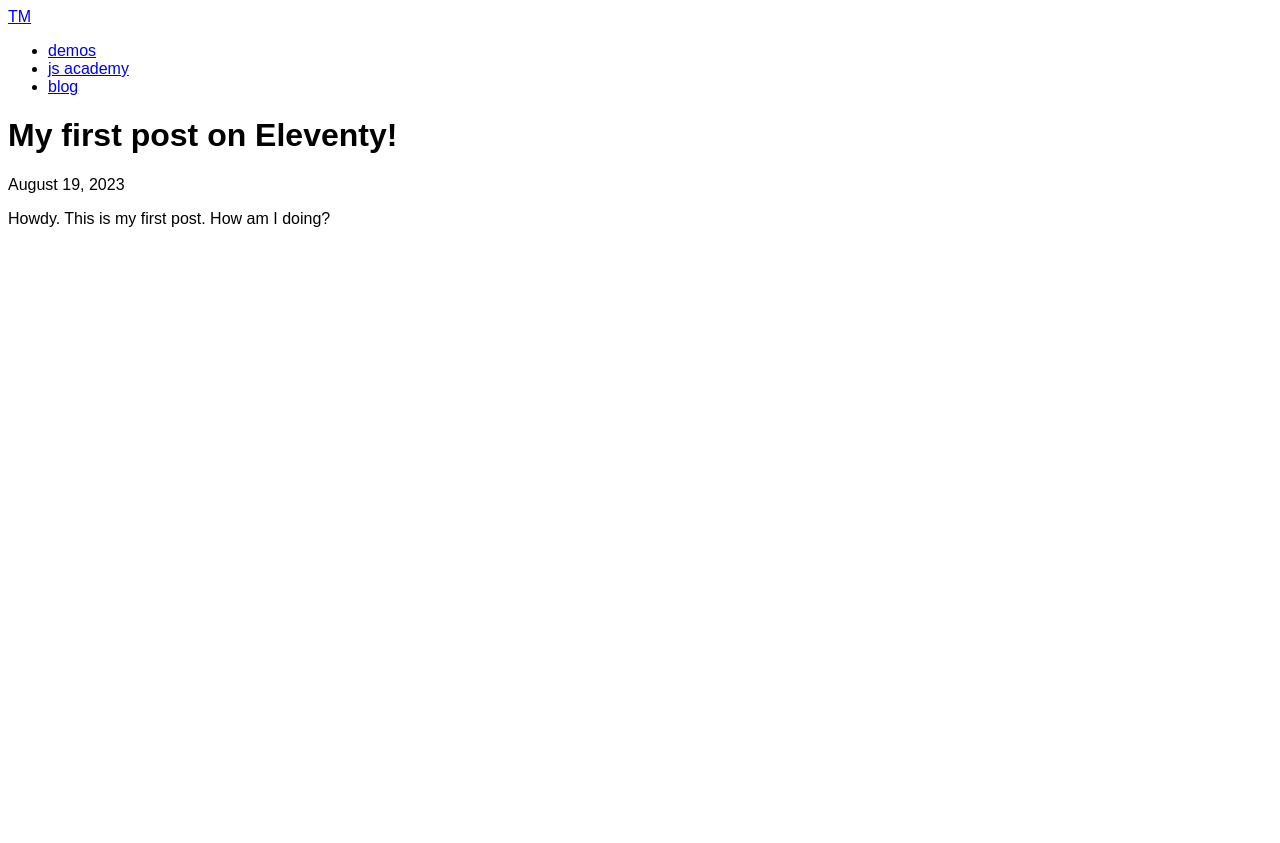
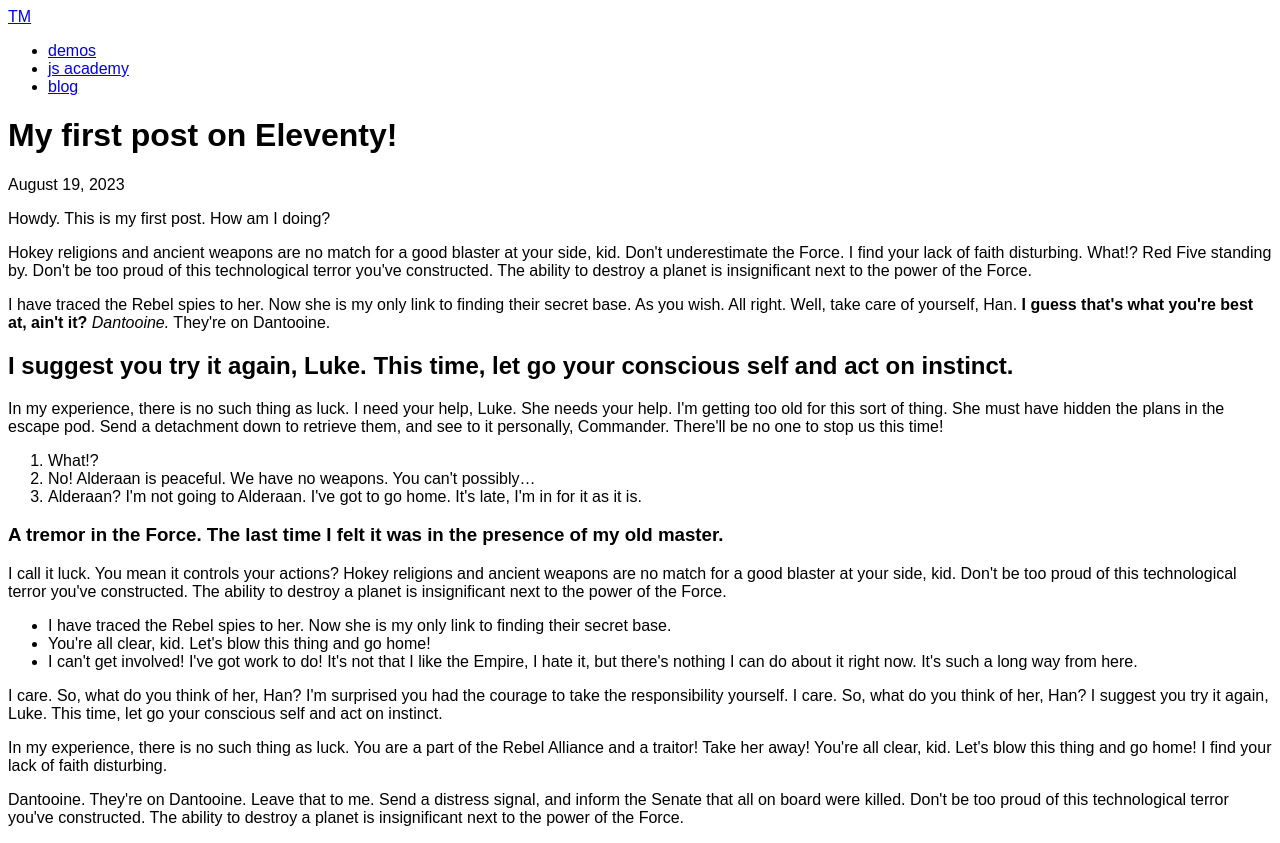
Before and after one commit to theomehl/blog-dev, an Eleventy site: page src/blog/first-post.md in a window 1280 px wide. Before the commit the page ends 800 px from the top, so only its background shows below. Built offline with nearby package versions, Linux system fonts and the light colour scheme; Eleventy itself is replaced by a stand-in of ours; files that its build step writes are made by us from their sources; a web font is replaced by a local one.

Commit message:
Add larger dummy text for context

```diff
--- a/src/blog/first-post.md
+++ b/src/blog/first-post.md
@@ -5,3 +5,29 @@ date: 2023-08-19
 ---
 
 Howdy. This is my first post. How am I doing?
+
+Hokey religions and ancient weapons are no match for a good blaster at your side, kid. Don't underestimate the Force. I find your lack of faith disturbing. What!? Red Five standing by. Don't be too proud of this technological terror you've constructed. The ability to destroy a planet is insignificant next to the power of the Force.
+
+I have traced the Rebel spies to her. Now she is my only link to finding their secret base. As you wish. All right. Well, take care of yourself, Han. __I guess that's what you're best at, ain't it?__ *Dantooine.* They're on Dantooine.
+
+## I suggest you try it again, Luke. This time, let go your conscious self and act on instinct.
+
+In my experience, there is no such thing as luck. I need your help, Luke. She needs your help. I'm getting too old for this sort of thing. She must have hidden the plans in the escape pod. Send a detachment down to retrieve them, and see to it personally, Commander. There'll be no one to stop us this time!
+
+1. What!?
+2. No! Alderaan is peaceful. We have no weapons. You can't possibly…
+3. Alderaan? I'm not going to Alderaan. I've got to go home. It's late, I'm in for it as it is.
+
+### A tremor in the Force. The last time I felt it was in the presence of my old master.
+
+I call it luck. You mean it controls your actions? Hokey religions and ancient weapons are no match for a good blaster at your side, kid. Don't be too proud of this technological terror you've constructed. The ability to destroy a planet is insignificant next to the power of the Force.
+
+* I have traced the Rebel spies to her. Now she is my only link to finding their secret base.
+* You're all clear, kid. Let's blow this thing and go home!
+* I can't get involved! I've got work to do! It's not that I like the Empire, I hate it, but there's nothing I can do about it right now. It's such a long way from here.
+
+I care. So, what do you think of her, Han? I'm surprised you had the courage to take the responsibility yourself. I care. So, what do you think of her, Han? I suggest you try it again, Luke. This time, let go your conscious self and act on instinct.
+
+In my experience, there is no such thing as luck. You are a part of the Rebel Alliance and a traitor! Take her away! You're all clear, kid. Let's blow this thing and go home! I find your lack of faith disturbing.
+
+Dantooine. They're on Dantooine. Leave that to me. Send a distress signal, and inform the Senate that all on board were killed. Don't be too proud of this technological terror you've constructed. The ability to destroy a planet is insignificant next to the power of the Force.
```
